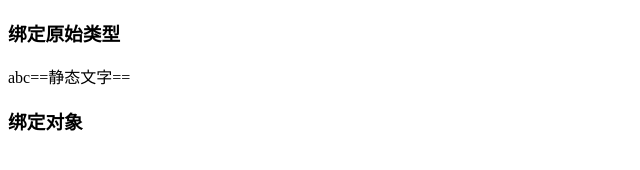
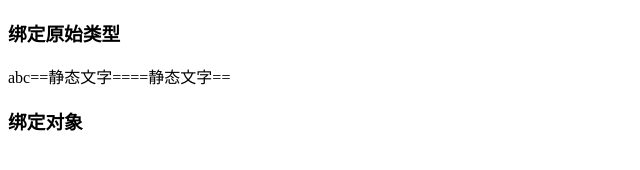
Before and after one commit to 52css/hm, a plain HTML site: page hm.html in a window 1280 px wide. Shown: the whole page, without its empty margins (0-640 px from the left). Drawn offline with Linux system fonts and the light colour scheme.

Commit message:
wip: 支持嵌套

```diff
--- a/hm.html
+++ b/hm.html
@@ -11,7 +11,7 @@
     <h3>绑定对象</h3>
     <div id="app2"></div>
     <script type="module">
-      import { Build, ref, Text } from './script.js'
+      import { Build, ref, Text } from "./script.js";
 
       Build("#app", () => {
         const val = ref("abc");
@@ -42,7 +42,12 @@
         //   // });
 
         // });
+
         Text("==静态文字==");
+
+        Text(() => {
+          Text("==静态文字==");
+        });
       });
 
       // Build("#app2", () => {
--- a/script.js
+++ b/script.js
@@ -16,28 +16,25 @@ const event = {
 };
 let ids = [];
 let startGet = false;
-let elApp;
-let elParent;
-let elRootParent;
-let elRoot;
+let parentList = [];
 // js 随机得到一个8位数的id
 const getId = () => Math.random().toString(36).slice(-8);
 export const Text = function (str) {
   const node = document.createElement("span");
   const nodeId = getId();
   node.id = nodeId;
-  // debugger
 
-  // console.log('create', nodeId)
+  parentList[parentList.length - 1].appendChild(node);
 
-  // debugger
-  // elParent = node;
-  // elParent = node;
   if (typeof str === "function") {
     // 开始收集依赖
     ids = [];
     startGet = true;
-    node.innerHTML = str() ?? "";
+    parentList.push(node)
+    const html = str();
+    if (html !== undefined) {
+      node.innerHTML = html;
+    }
     startGet = false;
     // 结束收集依赖
     ids.forEach((id) => {
@@ -45,16 +42,10 @@ export const Text = function (str) {
         node.innerHTML = str();
       });
     });
+    parentList.pop()
   } else {
     node.innerHTML = str ?? "";
   }
-
-  // console.log(elParent, "append", nodeId);
-  elParent.appendChild(node);
-  // debugger
-  // elParent = node.parentNode;
-
-  // console.log(elParent);
 
   return {
     onClick: (fn) => {
@@ -69,12 +60,10 @@ export const Text = function (str) {
   };
 };
 export const Build = function (selector, fn) {
-  elRootParent = document.querySelector(selector);
-  elRoot = document.createDocumentFragment();
-  elParent = elRoot;
+  const app = document.querySelector(selector);
 
   // 添加事件监听器到父元素
-  elRootParent.addEventListener("click", function (event) {
+  app.addEventListener("click", function (event) {
     // 检查点击的是 li 元素
     if (eventMap[event.target.id]) {
       eventMap[event.target.id].forEach((fn) => {
@@ -83,9 +72,11 @@ export const Build = function (selector, fn) {
     }
   });
 
-  fn.call(elRootParent);
+  parentList = [app];
 
-  elRootParent.appendChild(elRoot);
+  fn.call(app);
+
+  // app.appendChild(elRoot);
 };
 const createReactive = (obj) =>
   new Proxy(obj, {
```
